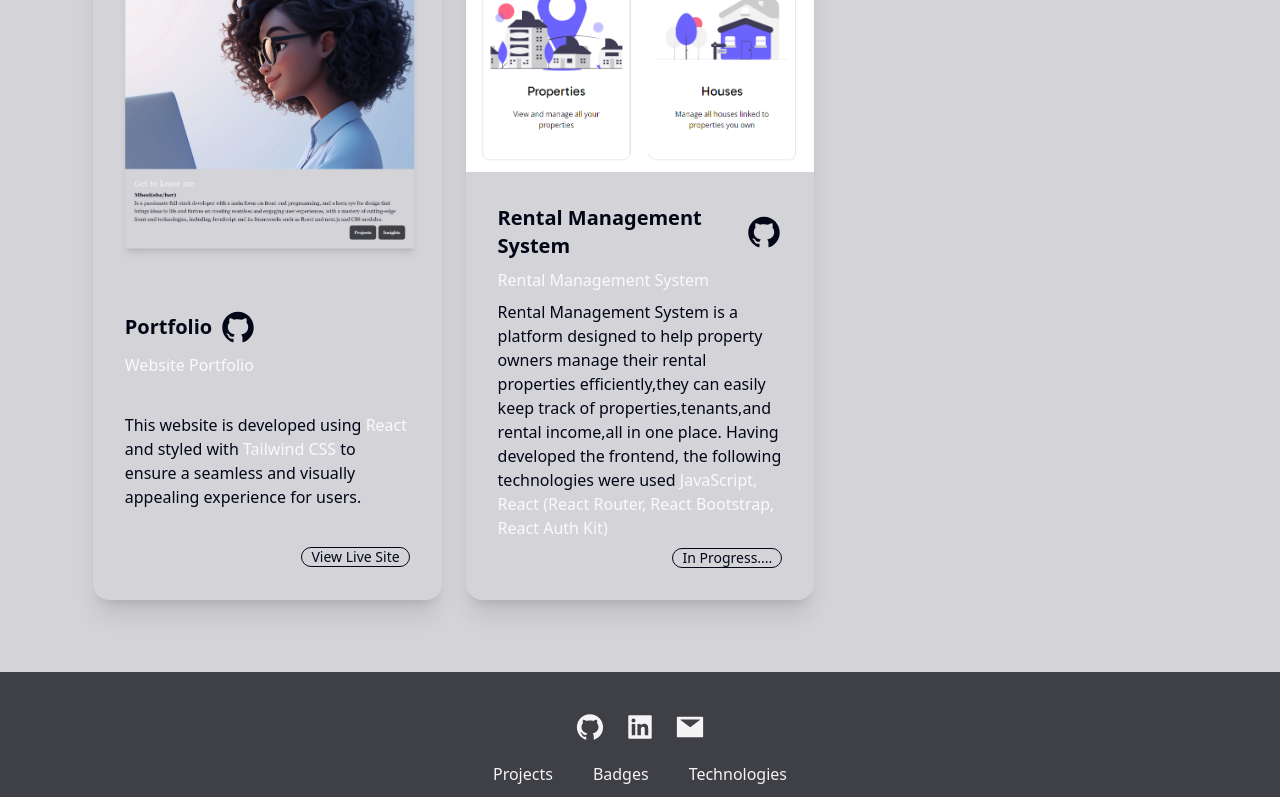
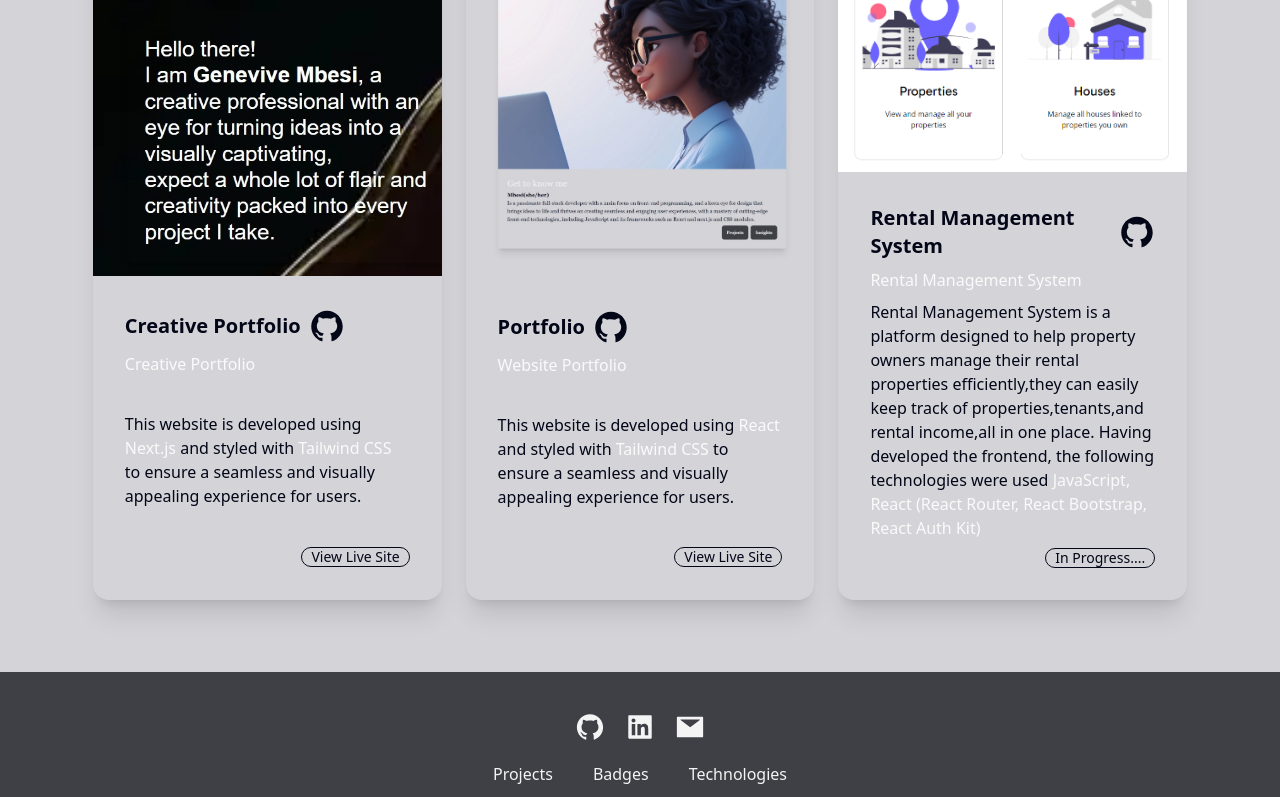
Before and after one commit to Genevive-Mbesi/Portfolio, a React (Create React App) app in the folder portfolio/: page / in a window 1280 px wide. Shown: the part 2415-3212 px from the top of the page. Built offline with nearby package versions, Linux system fonts and the light colour scheme.

Commit message:
creative

```diff
--- a/portfolio/src/components/projects.jsx
+++ b/portfolio/src/components/projects.jsx
@@ -6,6 +6,7 @@ import rental from "../assets/rtm.png";
 import portfolio from "../assets/Portfolio.jpeg";
 import commerce from "../assets/commerce.jpeg";
 import xxxooo from "../assets/xxxooo.png"
+import creativembesi from "../assets/creativembesi.jpeg"
 
 function Projects() {
   return (
@@ -127,6 +128,38 @@ function Projects() {
           <div className="card-container">
             <div className="card w-full bg-zinc-300 shadow-xl">
               <figure>
+                <img src={creativembesi} alt="Creative portfolio" />
+              </figure>
+              <div className="card-body">
+                <h2 className="card-title text-slate-950">
+                  Creative Portfolio
+                  <div className="text-4xl">
+                    <a href="https://github.com/Genevive-Mbesi/create">
+                      <AiFillGithub />
+                    </a>
+                  </div>
+                </h2>
+                <p className="text-zinc-50">Creative Portfolio</p>
+                <p className="text-slate-950">
+                  This website is developed using{" "}
+                  <span className="text-zinc-50">Next.js </span>
+                  and styled with{" "}
+                  <span className="text-zinc-50">Tailwind CSS </span>to ensure a
+                  seamless and visually appealing experience for users.
+                </p>
+                <div className="card-actions justify-end">
+                  <a href="https://creativembesi.vercel.app">
+                    <div className="badge badge-outline text-slate-950">
+                      View Live Site
+                    </div>
+                  </a>
+                </div>
+              </div>
+            </div>
+          </div>
+          <div className="card-container">
+            <div className="card w-full bg-zinc-300 shadow-xl">
+              <figure>
                 <img src={portfolio} alt="Portfolio" />
               </figure>
               <div className="card-body">
```
Also changed, not shown: portfolio/src/assets/creativembesi.jpeg (added).
